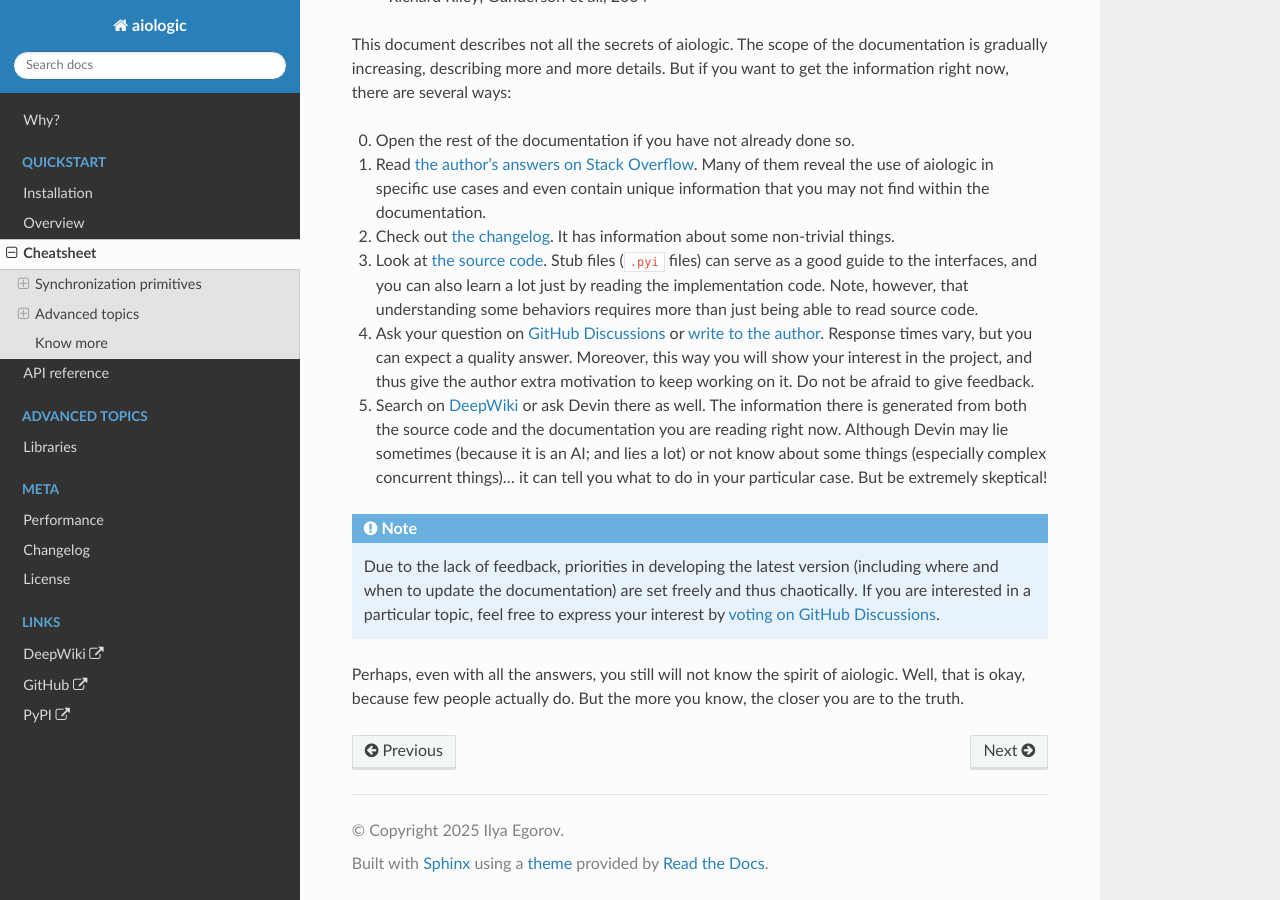
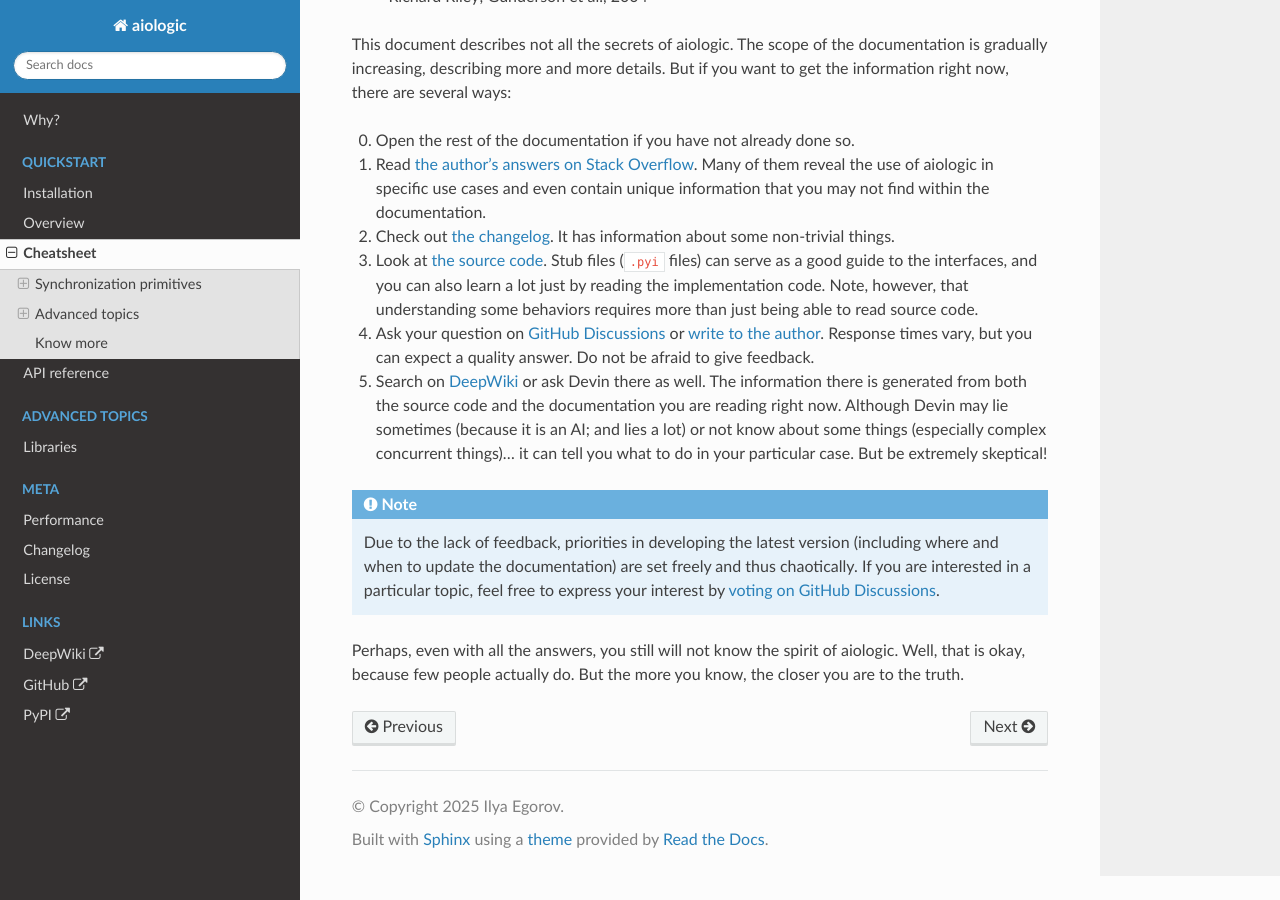
Before and after one commit to x42005e1f/aiologic, a Sphinx documentation site: the page built from docs/cheatsheet.rst, in a window 1280 px wide and 900 px high, scrolled down 13656 px. Built offline with Sphinx 7.4.7 and the Read the Docs theme 3.1.0, drawn with Linux system fonts in a browser that asks for light colours; the version number could not be read and is left out.

Commit message:
docs: remove misleading sentence
The project is being developed independently, so community support, while desirable, is not necessary.

```diff
--- a/docs/cheatsheet.rst
+++ b/docs/cheatsheet.rst
@@ -1105,9 +1105,7 @@ you want to get the information right now, there are several ways:
 4. Ask your question on `GitHub Discussions <https://github.com/x42005e1f/
    aiologic/discussions>`__ or `write to the author
    <mailto:0x42005e1f@gmail.com>`__. Response times vary, but you can expect a
-   quality answer. Moreover, this way you will show your interest in the
-   project, and thus give the author extra motivation to keep working on it. Do
-   not be afraid to give feedback.
+   quality answer. Do not be afraid to give feedback.
 5. Search on `DeepWiki <https://deepwiki.com/x42005e1f/aiologic>`__ or ask
    Devin there as well. The information there is generated from both the source
    code and the documentation you are reading right now. Although Devin may lie
```
